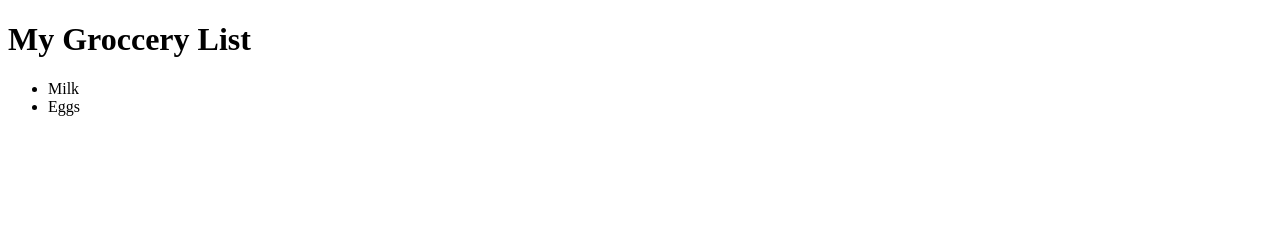
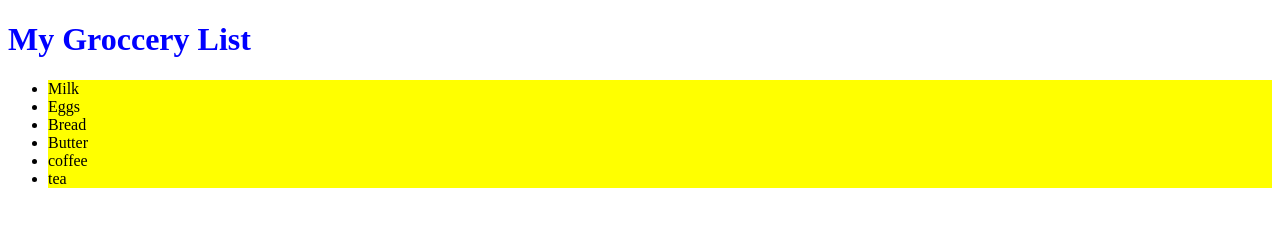
Before and after one commit to EmperorA/Git-conflicts-and-solution, a plain HTML site: page index.html in a window 1280 px wide. Drawn offline with Linux system fonts and the light colour scheme.

Commit message:
Update index.html

```diff
--- a/index.html
+++ b/index.html
@@ -7,10 +7,23 @@
     <title>Document</title>
 </head>
 <body>
+    <style>
+        h1{
+            color: blue;
+        }
+        li{
+            background-color: yellow;
+        }
+    </style>
     <h1>My Groccery List</h1>
     <ul>
         <li>Milk</li>
         <li>Eggs</li>
+
+        <li>Bread</li>
+        <li>Butter</li>
+        <li>coffee</li>
+        <li>tea</li>
     </ul>
 </body>
 </html>
```
